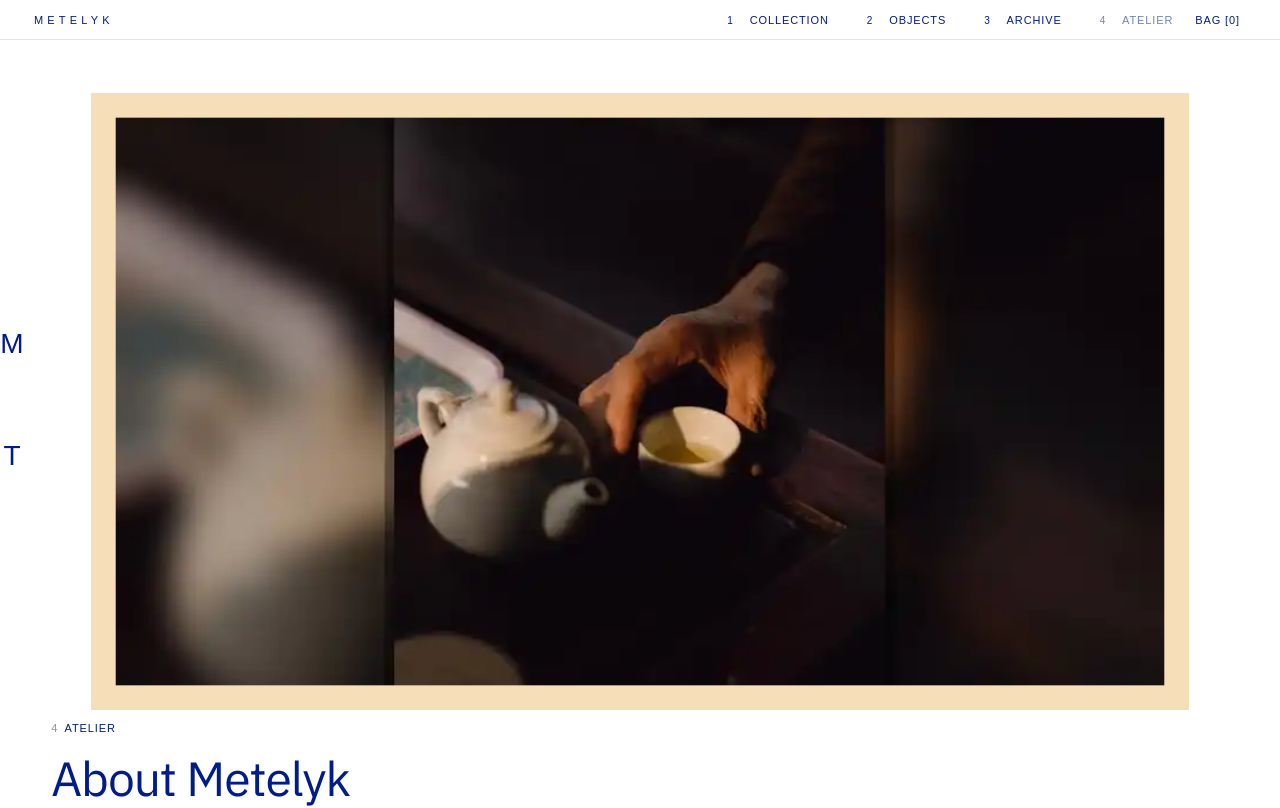
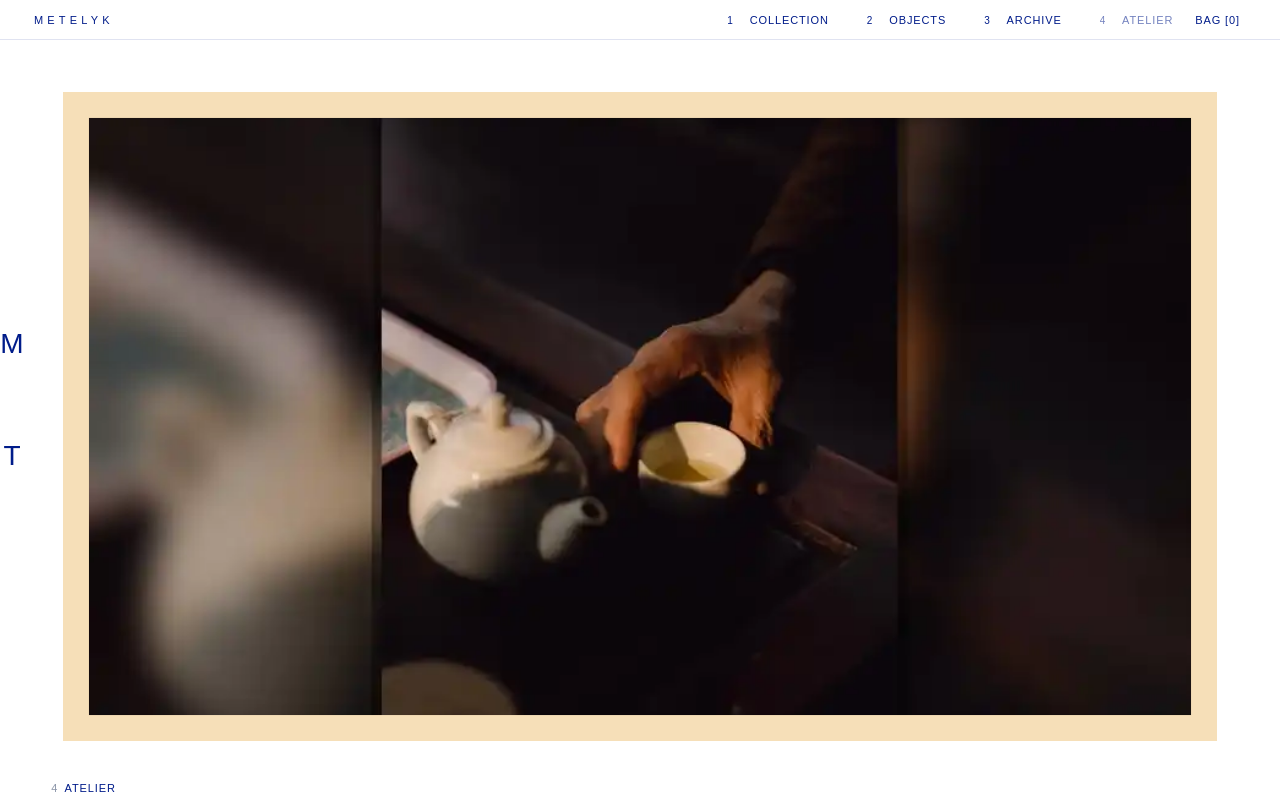
Before and after one commit to moonman89/metelyk, a React (Vite) app: page /about in a window 1280 px wide. Shown: the top 808 px of the page. Built offline with nearby package versions, Linux system fonts and the light colour scheme.

Commit message:
Style atelier page wide image

```diff
--- a/src/styles/hs68-closer.css
+++ b/src/styles/hs68-closer.css
@@ -314,6 +314,22 @@ body {
   color: var(--hs-blue) !important;
 }
 
+.about-hero-image {
+  margin: var(--hs-gutter);
+  overflow: hidden;
+  background: #f6dfb8;
+}
+
+.about-hero-image img {
+  width: 100%;
+  aspect-ratio: 16 / 9;
+  object-fit: cover;
+}
+
+.page-about .section-label {
+  margin-top: 42px;
+}
+
 @media (max-width: 860px) {
   .header-inner { padding: 0 16px; }
   .hs-two-up, .hs-archive-grid { grid-template-columns: 1fr; }
```
